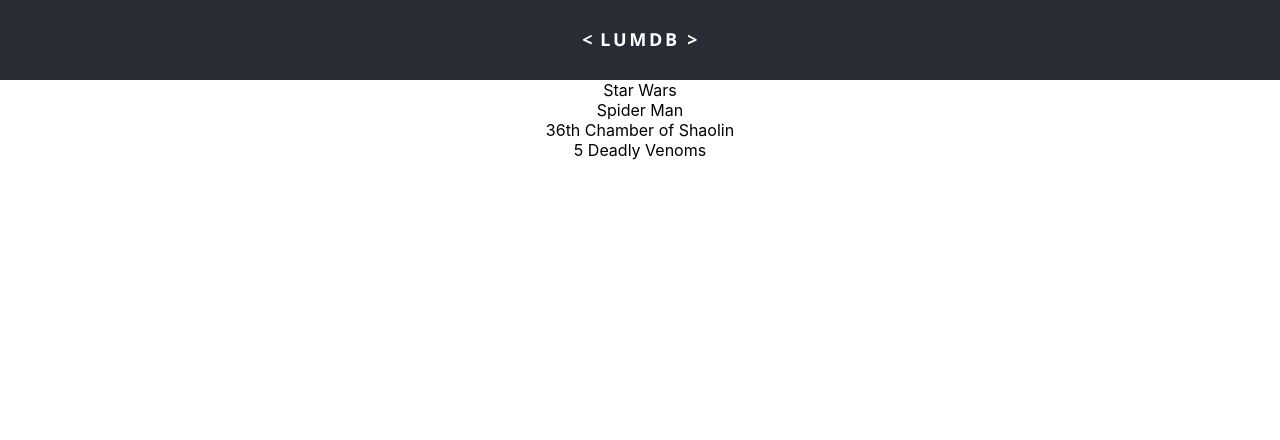
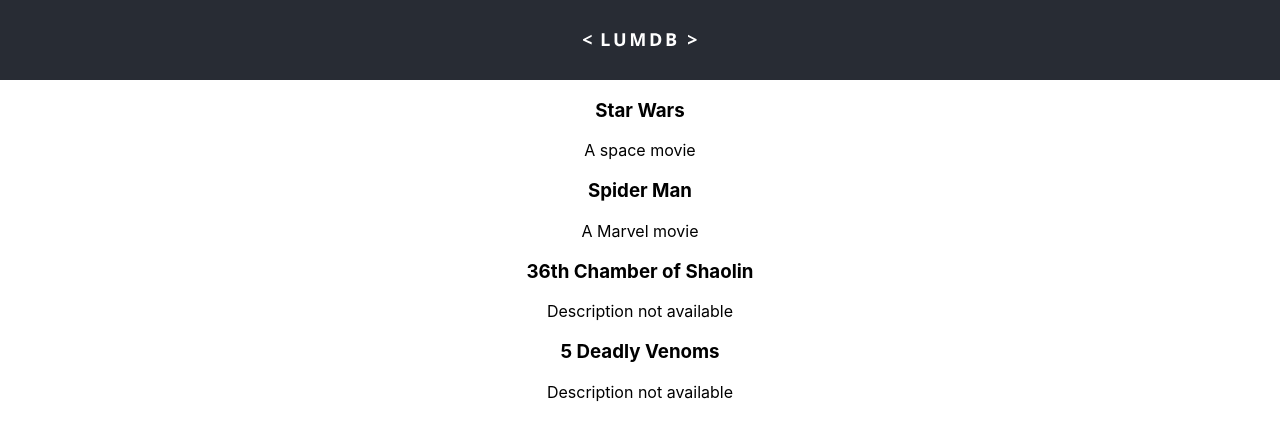
Before and after one commit to pratimatamra60/lmbd, a React (Create React App) app: page / in a window 1280 px wide. Shown: the top 440 px of the page. Built offline with nearby package versions, Linux system fonts and the light colour scheme.

Commit message:
static, defaultProps and propTypes

```diff
--- a/package.json
+++ b/package.json
@@ -3,6 +3,7 @@
   "version": "0.1.0",
   "private": true,
   "dependencies": {
+    "prop-types": "^15.7.2",
     "react": "^16.8.3",
     "react-dom": "^16.8.3",
     "react-scripts": "2.1.5"
--- a/src/App.js
+++ b/src/App.js
@@ -6,10 +6,12 @@
 // const movies is an array of objects
 const movies = [{
   id: 1,
-    title: 'Star Wars'
+  title: 'Star Wars',
+  desc: 'A space movie'
 }, {
   id: 2,
-    title: 'Spider Man'
+  title: 'Spider Man',
+  desc: 'A Marvel movie'
 }, {
   id: 3,
   title: '36th Chamber of Shaolin'
@@ -27,7 +29,8 @@
         <header className="App-header">
           <img src={logo} className="" alt="logo" />
         </header>
-        {movies.map(movie => <Movie key={movie.id} test={movie} />)}
+        {movies.map(movie => <Movie key={movie.id} test={movie}
+        desc={movie.desc}/>)}
       </div>
     );
   }
--- a/src/Movie.js
+++ b/src/Movie.js
@@ -1,10 +1,26 @@
 import React, { Component } from 'react';
+import PropTypes from 'prop-types';
+
+//proptype is necessary for each prop used in the app
 
 export default class Movie extends Component {
+  static propTypes = {
+    //shape allows us to validate object with elements inside obj
+    movie: PropTypes.shape({
+      title: PropTypes.string.isRequired,
+    }),
+    desc: PropTypes.string
+  }
+
+  static defaultProps = {
+    desc: 'Description not available'
+  }
+
   render() {
     return (
       <div>
-        {this.props.test.title}
+        <h3>{this.props.test.title}</h3>
+        <p>{this.props.desc}</p>
       </div>
     )
   }
```
Also changed, not shown: 1 other file (tests, documents, lock files or other folders). Lines whose indentation alone changed are shown as unchanged.
